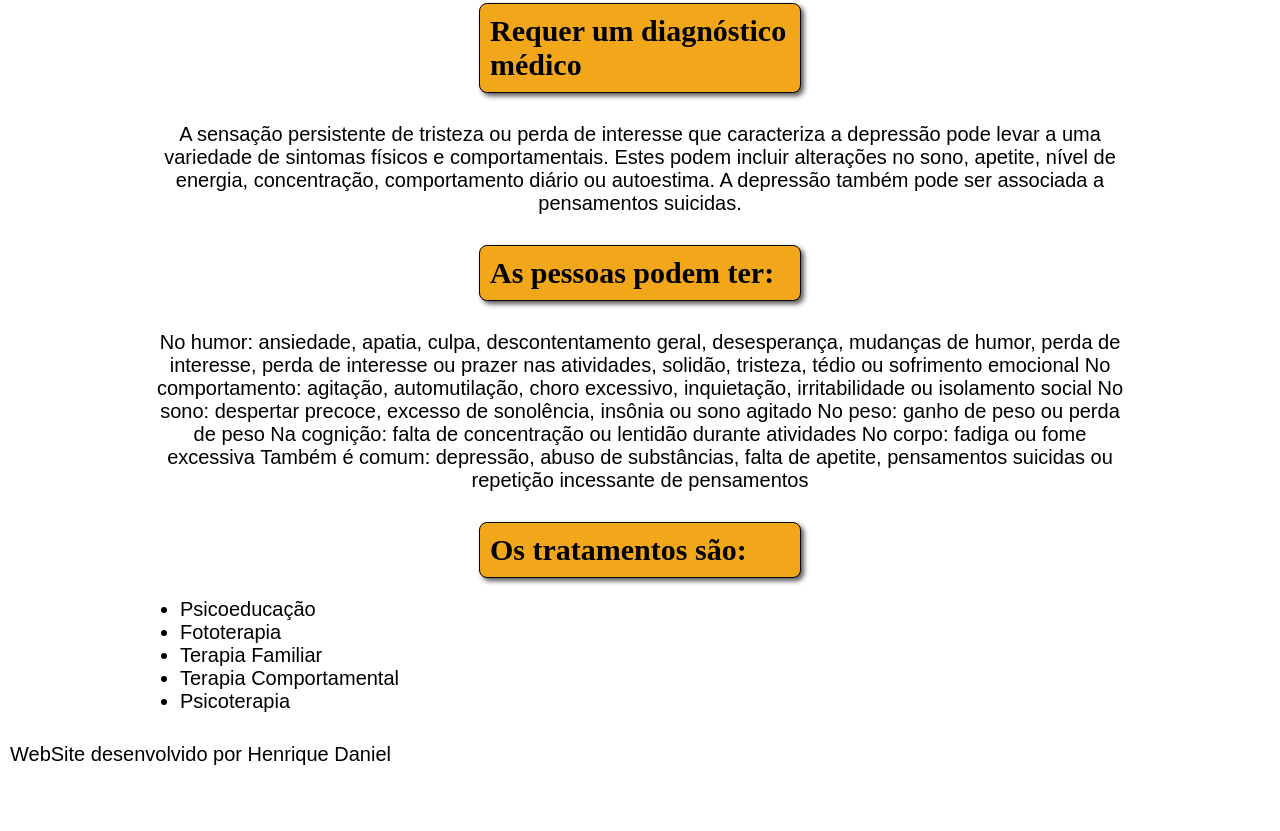
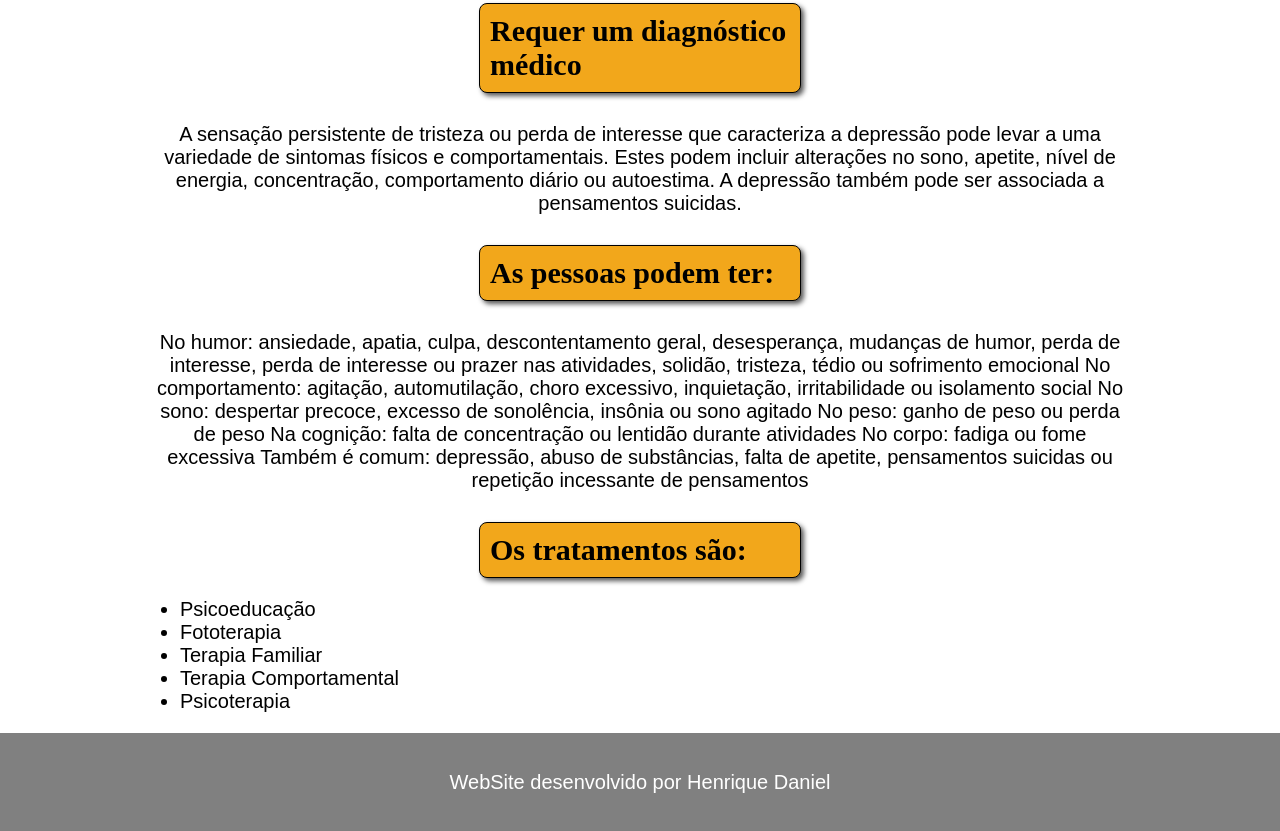
Before and after one commit to Henrique0722/setembro-amarelo, a plain HTML site: page index.html in a window 1280 px wide. Shown: the part 2704-3535 px from the top of the page. Before the commit the page ends 3500 px from the top, so only its background shows below. Drawn offline with Linux system fonts and the light colour scheme.

Commit message:
Update style.css

```diff
--- a/style.css
+++ b/style.css
@@ -103,3 +103,12 @@ ul{
     border-radius: 10px;
     box-shadow: 3px 3px 5px rgba(0, 0, 0, 0.548);
 }
+
+footer{
+    height: 100px;
+    text-align: center;
+    font-size: 18px;
+    background-color: gray;
+    color: white;
+    padding-top:8px;
+}
```
